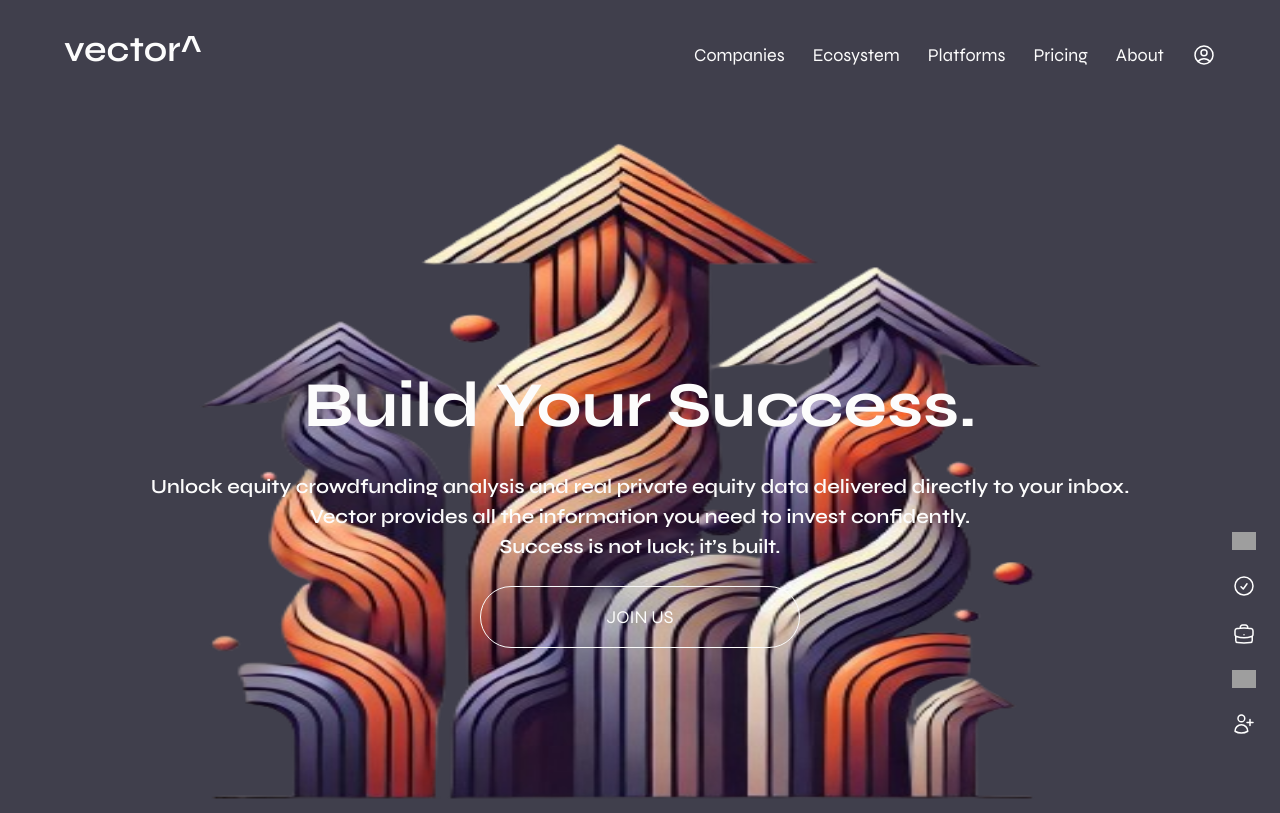
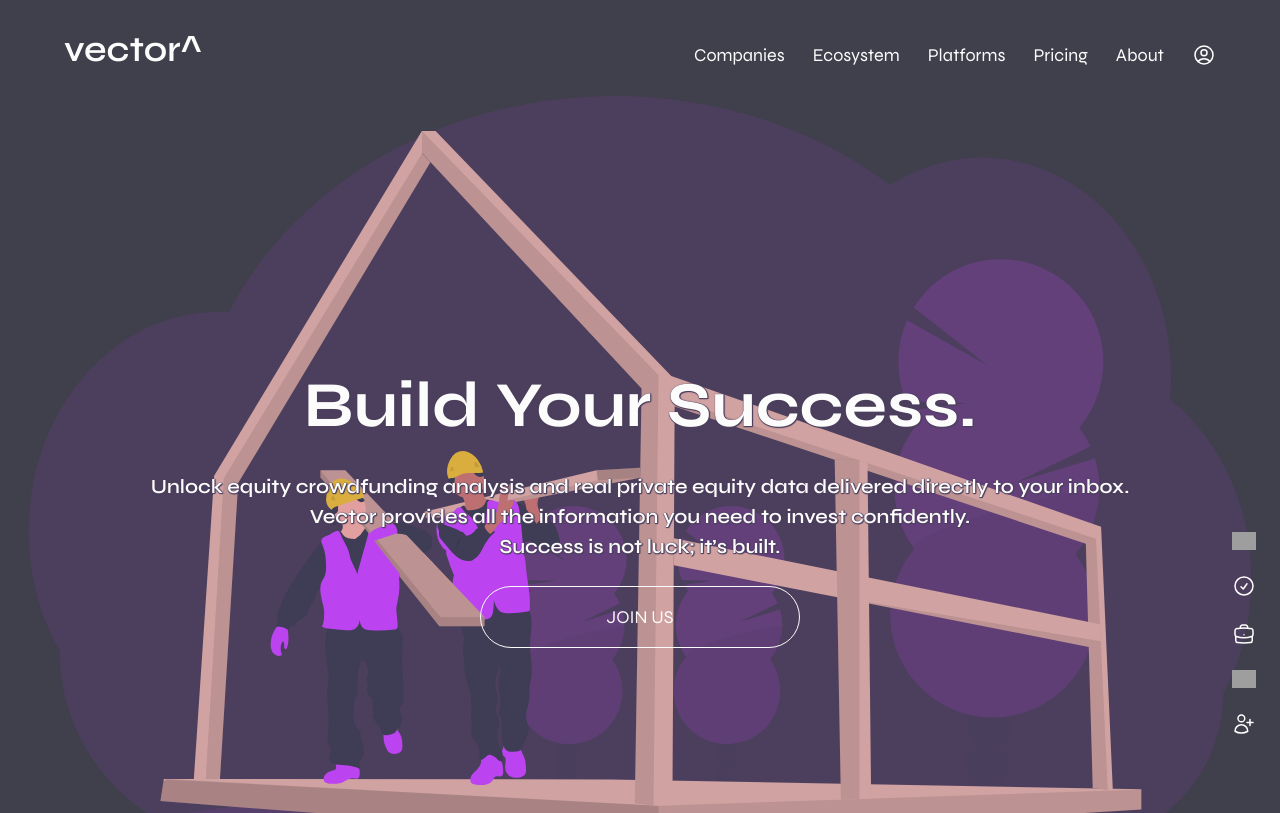
Before and after one commit to jreis13/vector, a Next.js app: page / in a window 1280 px wide. Shown: the top 813 px of the page. Built offline with nearby package versions, Linux system fonts and the light colour scheme; grey boxes are pictures that could not be loaded.

Commit message:
change mainHero image

```diff
--- a/src/components/MainHero.jsx
+++ b/src/components/MainHero.jsx
@@ -6,14 +6,21 @@ function MainHero({ children }) {
     <div className="main-hero relative overflow-hidden flex justify-center items-center pt-24">
       <div className="absolute inset-0 w-full h-full z-[-1]">
         <Image
-          src="/vector.png"
+          src="/mainHero.svg"
           alt="Background image"
           fill
           style={{ objectPosition: "center" }}
         />
       </div>
       <div className="relative z-10 text-center py-6">
-        {children}
+        <div
+          style={{
+            textShadow:
+              "1px 1px 1px #4d405e, 0px 0px 1px #4d405e, 1px 0px 1px #4d405e, 0px 1px 1px #4d405e",
+          }}
+        >
+          {children}
+        </div>
         <div className="my-6">
           <Button href="mailto:contact@vector.com">Join Us</Button>
         </div>
```
Also changed, not shown: public/mainHero.svg (added), public/vector.png (deleted).
